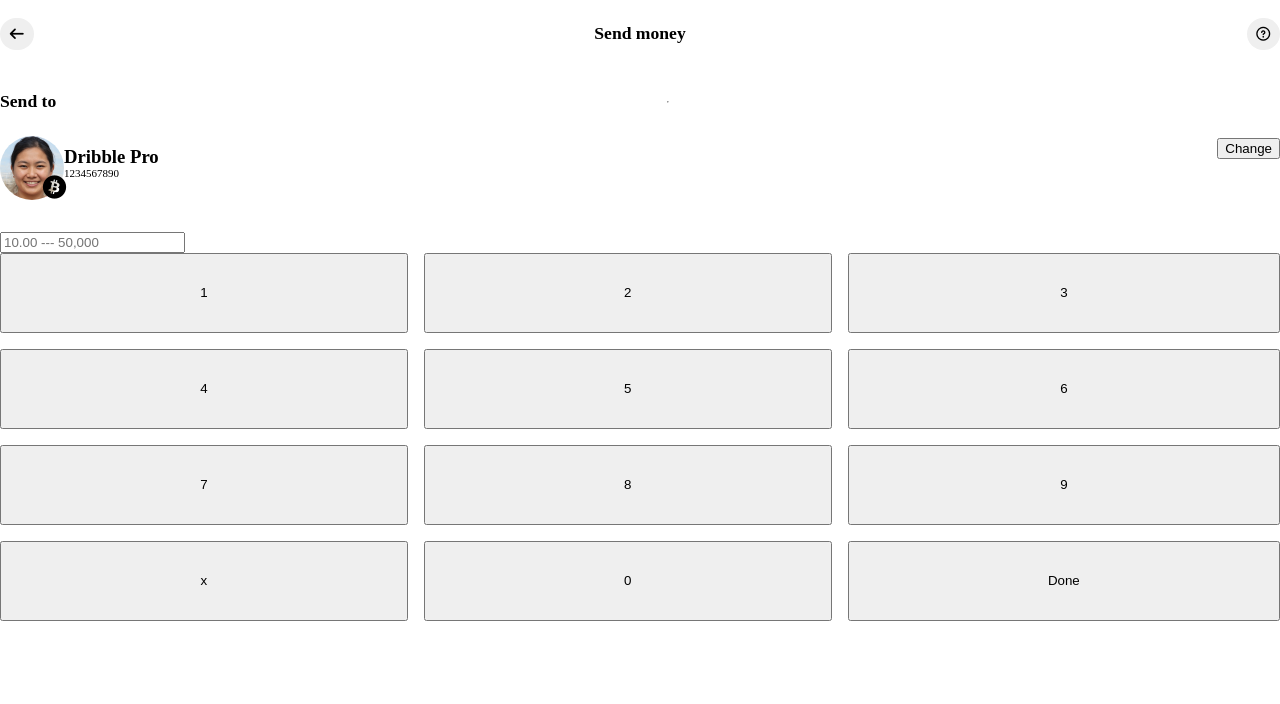
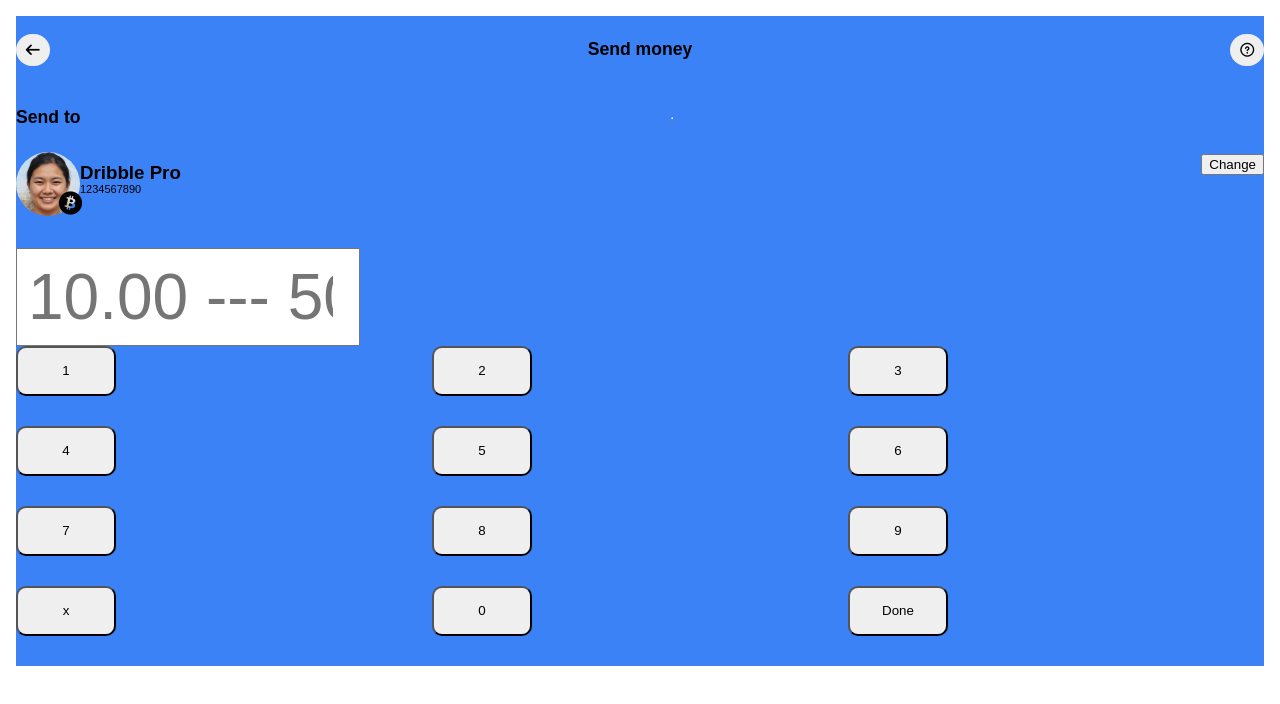
Before and after one commit to Programming-buddie/NewPay, a plain HTML site: page send.html in a window 1280 px wide. Both pictures are taken after a click on the button "Done". Drawn offline with Linux system fonts and the light colour scheme.

Commit message:
remove unnecessary stuff thetre

```diff
--- a/send.css
+++ b/send.css
@@ -1,9 +1,35 @@
+:root{
+   --secondary-color: #3B82F6;
+   --octonary-color: #F3F4F6;
+}
+.send-main{
+    margin: 1rem;
+    font-family: Arial, Helvetica, sans-serif;
+    background-color: var(--secondary-color);
+}
 .send-to-details{
     display: flex;
+    /* outline: 1px solid black; */
 }
 .keyboard{
     display: grid;
     grid-template-columns:repeat(3 ,auto);
     grid-template-rows: repeat(4, 5rem);
-    gap: 1rem;
+    /* padding: 1rem auto; */
+    /* gap: 1rem; */
 }
+.keyboard button{
+    border-radius: 10px;
+    width: min(100px, 200px);
+    height: 50px;
+
+}
+input{
+    /* height: 10rem; */
+    padding: 10px;
+    font-size: 4rem;
+    width: min(320px, 400px);
+}
+/* section{
+    outline: 1px solid black;
+} */
--- a/send.js
+++ b/send.js
@@ -1,17 +1,37 @@
 const back = document.querySelector(".back");
-const input = document.querySelector("input")
+const input = document.querySelector("input");
+const keypadButton = document.querySelectorAll(".keyboard");
 
 back.addEventListener("click", prevPage);
 function prevPage() {
   console.log(window.history.back());
 }
 
-input.addEventListener("focus", () => {
-  console.log(input.value,input.click())
-})
+// input.addEventListener("focus", () => {
+//   console.log(input.value, input.click());
+// });
 
-if (input.value === 10){
-  console.log("Agree")
-}else{
-  console.log("nope", localStorage.getItem("balance"))
+// if (input.value === 10) {
+//   console.log("Agree");
+// } else {
+//   //console.log("nope", localStorage.getItem("balance"));
+// }
+
+keypadButton.forEach((digits) => {
+  for (let index = 0; index < digits.children.length; index++) {
+    const element = digits.children[index];
+    element.addEventListener("click", () => {
+      // input.addEventListener("input", ()=>{
+      //   console.log(input.value)
+      // })
+
+      console.log(input.value, input.innerText);
+      input.append((input.value = input.value.concat(element.textContent)));
+      input.app;
+    });
+  }
+});
+
+if (input.click()) {
+  console.log("active", input.value);
 }
```
